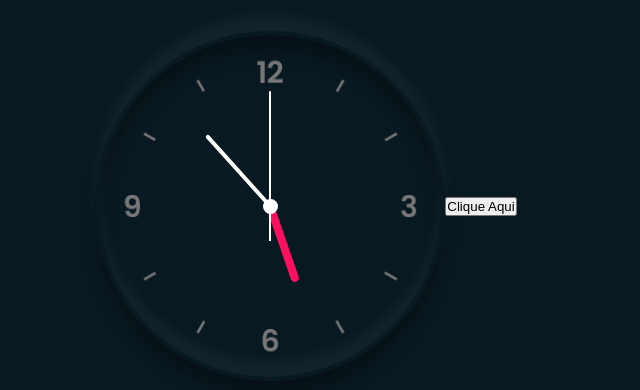
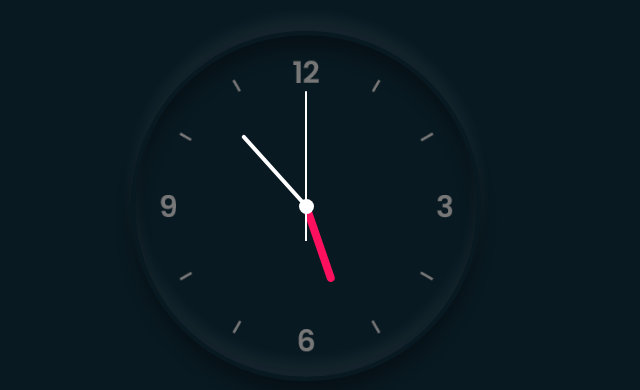
Before and after one commit to Emerson-02/Proghard-Emerson, a plain HTML site: page Relogio analogico/index.html in a window 1280 px wide. Shown: the part 194-584 px from the top of the page, without its empty margins (334-974 px from the left). Drawn offline with Linux system fonts and the light colour scheme.

Commit message:
remoção botão radio

```diff
--- a/Relogio analogico/index.html
+++ b/Relogio analogico/index.html
@@ -8,6 +8,7 @@
 
   </head>
   <body>
+
     <div class="relogio">
       <div class="horas">
         <div class="hr" id="hr"></div>
@@ -20,8 +21,6 @@
       </div>
     </div>
 
-    <button id='btnTema'>Clique Aqui</button>
-
     <script src="main.js"></script>
   </body>
 </html>
--- a/Relogio analogico/main.js
+++ b/Relogio analogico/main.js
@@ -2,8 +2,6 @@ const deg = 6
 const hr = document.querySelector('#hr')
 const min = document.querySelector('#min')
 const seg = document.querySelector('#min')
-
-
 
 setInterval(() => {
     let day = new Date()
@@ -15,6 +13,3 @@ setInterval(() => {
     min.style.transform = `rotateZ(${mm}deg)`
     seg.style.transform = `rotateZ(${ss}deg)`
 })
-
-var tema = document.getElementById('#btnTema')
-tema.style.backgroundColor = "white"
```
Also changed, not shown: 1 other file.
